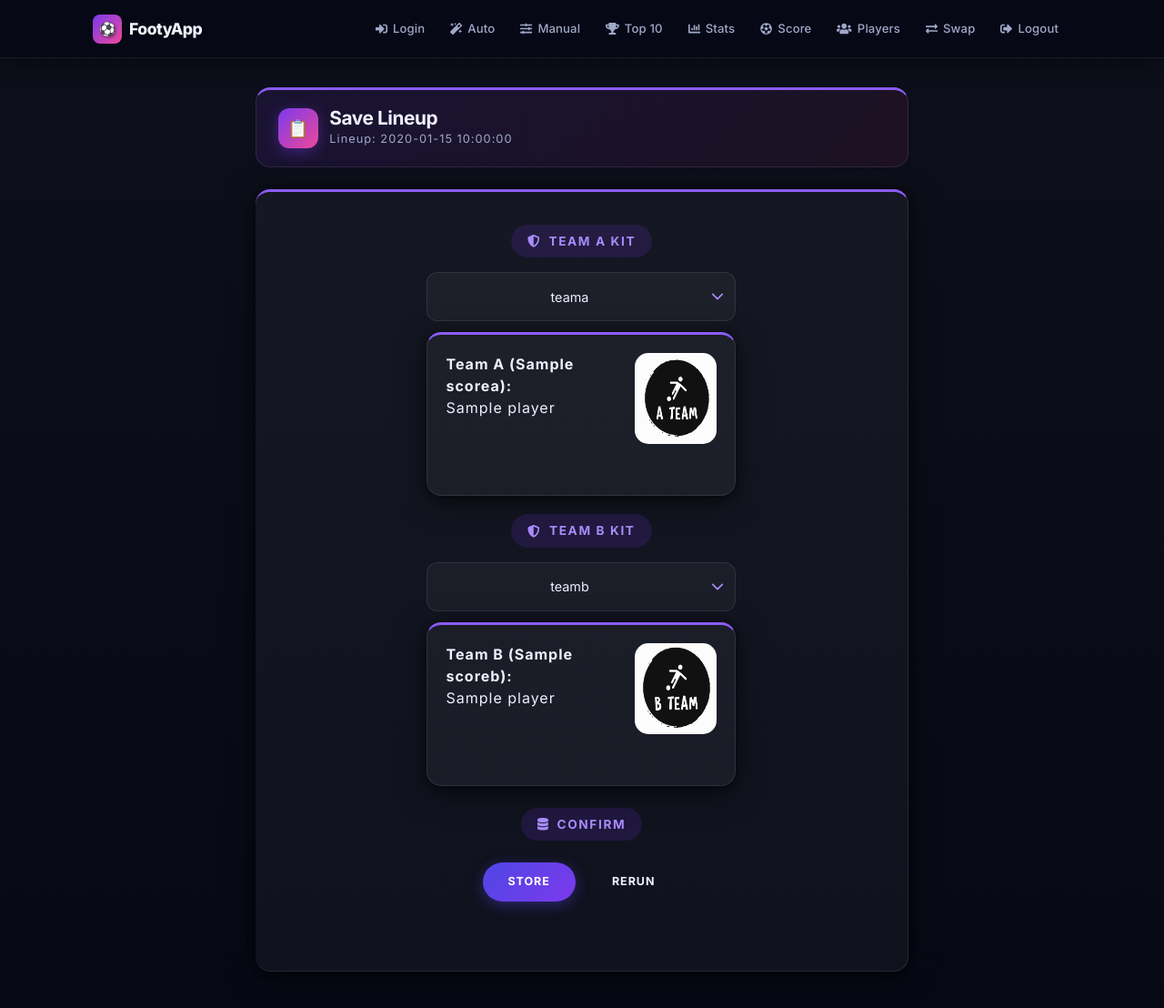
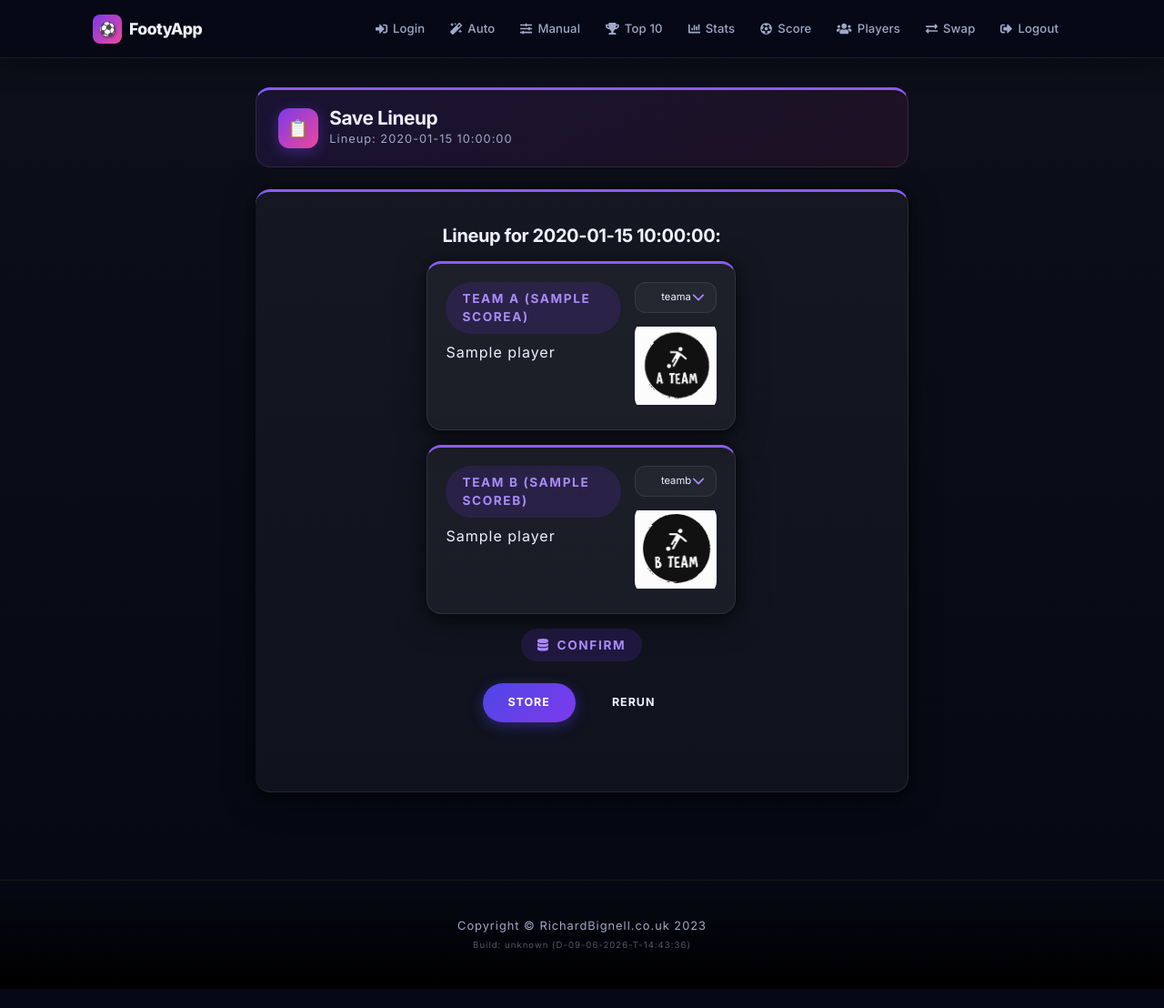
Before and after one commit to bignellrp/footyapp-web, a Flask app: template templates/result.html in a window 1280 px wide. Shown: the top 1108 px of the page at 91% size. After the commit the page ends 1087 px from the top, so only its background shows below. Run offline with Flask 3, Linux system fonts and the light colour scheme; the template is opened without the code that fills it: most values are stand-ins (such as "Sample title", 1, 10 or a date in 2020); some libraries are stand-ins or nearby versions.

Commit message:
style(templates): restructure team lineup layout with side-by-side kit selectors
- Reorganize Team A and Team B sections into flex-based layouts with lineups on left and kit selectors on right
- Reduce kit selector dropdown width to 90px with centered text and consistent styling
- Add date heading "Lineup for [date]:" above team sections
- Shorten multicolor and darrenschoice option labels for compact display
- Move team kit images inline with selectors using flexbox column layout
- Remove redundant section label icons and adjust spacing for improved visual hierarchy

```diff
--- a/templates/result.html
+++ b/templates/result.html
@@ -64,9 +64,15 @@
                                 <br>
                                 {% endif %}
 
-                                <div class="section-label"><i class="fas fa-shield-alt"></i> Team A Kit</div>
-                                <div style="margin-bottom: 12px;">
-                                    <select class="form-control" name="ImageA" id="changeImageA">
+                                <h3 class="manual-team-heading">Lineup for {{ date|format_date }}:</h3>
+
+                                <div id="rcorners" style="margin: 1rem auto; display: flex; justify-content: space-between; align-items: flex-start;">
+                                    <div style="flex: 1; min-width: 0; text-align: left;">
+                                        <span class="section-label" style="margin: 0 0 0.5rem;">Team A ({{ scorea }})</span><br>
+                                        {% for player in teama %}{{ player }}<br>{% endfor %}
+                                    </div>
+                                    <div style="display: flex; flex-direction: column; align-items: flex-end; gap: 8px; margin-left: 15px; flex-shrink: 0;">
+                                        <select class="form-control" name="ImageA" id="changeImageA" style="width: 90px !important; max-width: 90px !important; min-height: 34px !important; height: 34px !important; padding: 0 8px !important; font-size: 0.7rem !important; text-align: center; text-align-last: center; border: 2px solid var(--purple-400); border-radius: 8px;">
                                             <option value="teama" {% if selected_coloura == 'teama' or selected_coloura is not defined %}selected{% endif %}>teama</option>
                                             <option value="blue" {% if selected_coloura == 'blue' %}selected{% endif %}>blue</option>
                                             <option value="white" {% if selected_coloura == 'white' %}selected{% endif %}>white</option>
@@ -76,19 +82,20 @@
                                             <option value="pink" {% if selected_coloura == 'pink' %}selected{% endif %}>pink</option>
                                             <option value="stripes" {% if selected_coloura == 'stripes' %}selected{% endif %}>stripes</option>
                                             <option value="yellow" {% if selected_coloura == 'yellow' %}selected{% endif %}>yellow</option>
-                                        <option value="multicoloured" {% if selected_coloura == 'multicoloured' %}selected{% endif %}>multicoloured</option>
-                                        <option value="darrenschoice" {% if selected_coloura == 'darrenschoice' %}selected{% endif %}>darrenschoice</option>
+                                            <option value="multicoloured" {% if selected_coloura == 'multicoloured' %}selected{% endif %}>multi</option>
+                                            <option value="darrenschoice" {% if selected_coloura == 'darrenschoice' %}selected{% endif %}>darren's</option>
                                         </select>
+                                        <img id="imageA" src='/static/teama.png' width="90" height="100" style="border-radius: 15px; object-fit: contain;">
                                     </div>
-                                <p id="rcorners" style="margin: 0 auto 1.25rem;">
-                                    <img id="imageA" src='/static/teama.png' width="90" height="100" class="center">
-                                    <b>Team A ({{ scorea }}):</b><br>
-                                    {% for player in teama %}{{ player }}<br>{% endfor %}
-                                </p>
+                                </div>
 
-                                <div class="section-label"><i class="fas fa-shield-alt"></i> Team B Kit</div>
-                                <div style="margin-bottom: 12px;">
-                                    <select class="form-control" name="ImageB" id="changeImageB">
+                                <div id="rcorners" style="margin: 1rem auto; display: flex; justify-content: space-between; align-items: flex-start;">
+                                    <div style="flex: 1; min-width: 0; text-align: left;">
+                                        <span class="section-label" style="margin: 0 0 0.5rem;">Team B ({{ scoreb }})</span><br>
+                                        {% for player in teamb %}{{ player }}<br>{% endfor %}
+                                    </div>
+                                    <div style="display: flex; flex-direction: column; align-items: flex-end; gap: 8px; margin-left: 15px; flex-shrink: 0;">
+                                        <select class="form-control" name="ImageB" id="changeImageB" style="width: 90px !important; max-width: 90px !important; min-height: 34px !important; height: 34px !important; padding: 0 8px !important; font-size: 0.7rem !important; text-align: center; text-align-last: center; border: 2px solid var(--purple-400); border-radius: 8px;">
                                             <option value="teamb" {% if selected_colourb == 'teamb' or selected_colourb is not defined %}selected{% endif %}>teamb</option>
                                             <option value="blue" {% if selected_colourb == 'blue' %}selected{% endif %}>blue</option>
                                             <option value="white" {% if selected_colourb == 'white' %}selected{% endif %}>white</option>
@@ -98,15 +105,12 @@
                                             <option value="pink" {% if selected_colourb == 'pink' %}selected{% endif %}>pink</option>
                                             <option value="stripes" {% if selected_colourb == 'stripes' %}selected{% endif %}>stripes</option>
                                             <option value="yellow" {% if selected_colourb == 'yellow' %}selected{% endif %}>yellow</option>
-                                        <option value="multicoloured" {% if selected_colourb == 'multicoloured' %}selected{% endif %}>multicoloured</option>
-                                        <option value="darrenschoice" {% if selected_colourb == 'darrenschoice' %}selected{% endif %}>darrenschoice</option>
+                                            <option value="multicoloured" {% if selected_colourb == 'multicoloured' %}selected{% endif %}>multi</option>
+                                            <option value="darrenschoice" {% if selected_colourb == 'darrenschoice' %}selected{% endif %}>darren's</option>
                                         </select>
+                                        <img id="imageB" src='/static/teamb.png' width="90" height="100" style="border-radius: 15px; object-fit: contain;">
                                     </div>
-                                <p id="rcorners" style="margin: 0 auto 1.5rem;">
-                                    <img id="imageB" src='/static/teamb.png' width="90" height="100" class="center">
-                                    <b>Team B ({{ scoreb }}):</b><br>
-                                    {% for player in teamb %}{{ player }}<br>{% endfor %}
-                                </p>
+                                </div>
 
                                 <div class="section-label"><i class="fas fa-database"></i> Confirm</div>
                                 <div style="display: flex; gap: 12px; justify-content: center; flex-wrap: wrap; margin-top: 8px;">
```
Lines whose indentation alone changed are shown as unchanged.
